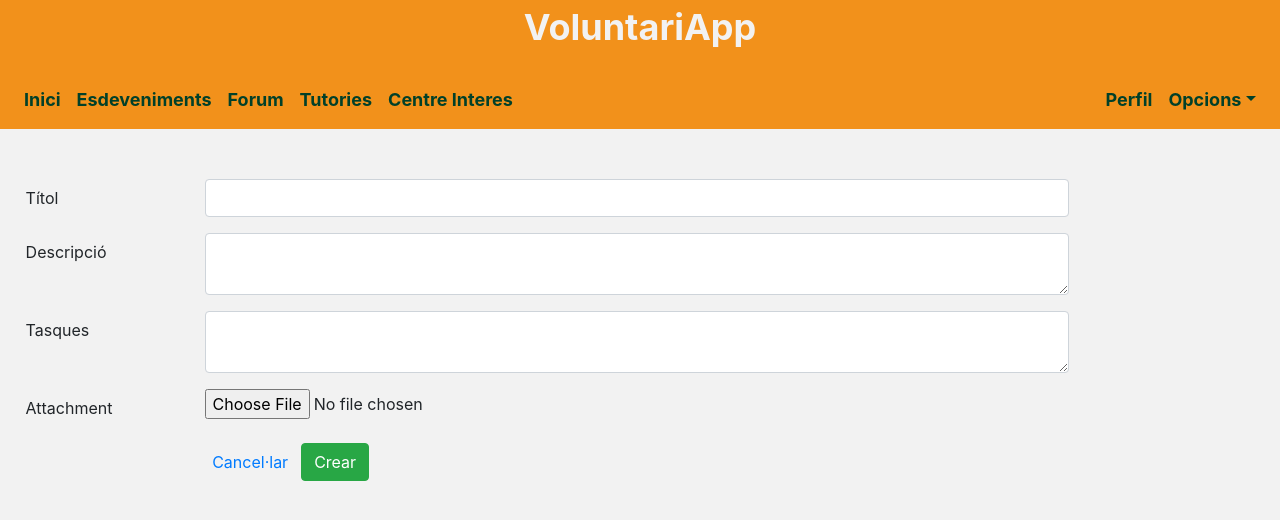
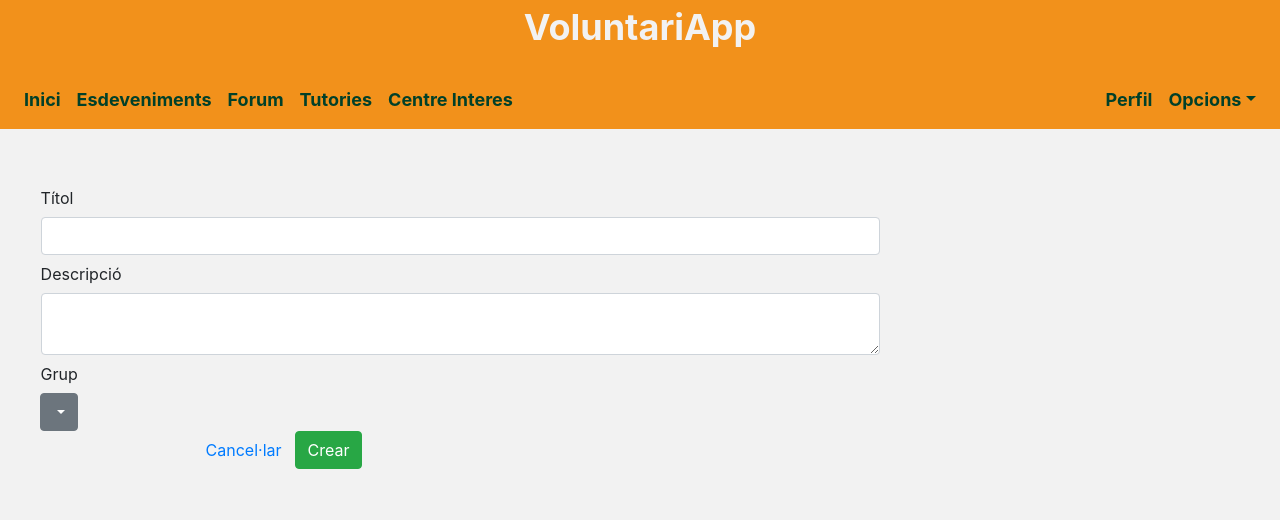
Before and after one commit to ElenaIzquierdo/VoluntariApp_Web, a React (Create React App) app: page /createForumTheme in a window 1280 px wide. Shown: the top 520 px of the page. Built offline with nearby package versions, Linux system fonts and the light colour scheme.

Commit message:
add create forum topic working

```diff
--- /dev/null
+++ b/src/actions/createForumTopicActions.js
@@ -0,0 +1,24 @@
+
+import {request} from "../request";
+
+export const changeCreateTopicFormProperty=(propertyName, value) =>{
+    return {
+        type:'CHANGE_PROPERTY_CREATE_TOPIC',
+        data:{
+            propertyName,
+            value
+        }
+    }
+};
+
+export const createForumTopic=(topicInfo) =>{
+    return () => {
+        request('/forum', 'POST', topicInfo);
+    }
+}
+
+export const changeDropDown=() =>{
+    return {
+        type:'CHANGE_DROPDOWN'
+    }
+}
--- a/src/actions/forumActions.js
+++ b/src/actions/forumActions.js
@@ -8,7 +8,7 @@ export const fetchClosedForumTopics = (order) => {
     return (dispatch) => {
         dispatch(requestForumTopics());
         const baseUrl = 'http://165.22.76.147:8080/voluntariapp/forum?status=closed';
-        if(order != ""){
+        if(order !== ""){
             const url1 = '&sort='+order
             fetch(baseUrl+url1, {
                 method: 'GET',
@@ -56,7 +56,7 @@ export const fetchOpenedForumTopics = (order) => {
     return (dispatch) => {
         dispatch(requestForumTopics());
         const baseUrl = 'http://165.22.76.147:8080/voluntariapp/forum?status=open';
-        if(order != ""){
+        if(order !== ""){
             const url1 = '&sort='+order
             fetch(baseUrl+url1, {
                 method: 'GET',
--- a/src/pages/createForumTheme.jsx
+++ b/src/pages/createForumTheme.jsx
@@ -1,64 +1,104 @@
 import React from "react";
 import Base from "../components/base";
-import {Button, Col, Form, FormGroup, Label, Input, Row} from 'reactstrap';
-import {Link} from "react-router-dom";
+import {Button, Col, Label, Input, Row,
+        InputGroupButtonDropdown, DropdownToggle, DropdownMenu, DropdownItem} from 'reactstrap';
+import {Link, Redirect} from "react-router-dom";
+
+
+import {changeCreateTopicFormProperty, createForumTopic, changeDropDown} from "../actions/createForumTopicActions";
+import connect from "react-redux/es/connect/connect";
 
 class CreateForumTheme extends React.Component {
+    constructor(props){
+        super(props)
+    }
+    onPressAccept(){
+        if(this.props.title !== "" && this.props.description !== "" && this.props.group !== ""){
+            const topicInfo = {
+                title: this.props.title,
+                group: this.props.group,
+                description: this.props.description
+            };
+            this.props.createForumTopic(topicInfo)
+            this.renderRedirect()
+        }
+    }
+
+    renderRedirect = () => {
+        return <Redirect to='/forum' />
+      }
+
+    selectDropDownOption(dropdownOption){
+        this.props.changeCreateTopicFormProperty("group",dropdownOption)
+    }
+
     render(){
         return(
             <div>
                 <Base/>
                 <div className="view2Style">
-                    <Form>
                     <Row form style={{marginTop:"3%"}}>
                         <Col md={10}>
-
-                                <FormGroup row>
                                     <Label for="title" sm={2}>Títol</Label>
                                     <Col sm={10}>
-                                        <Input name="title" id="title" required defaultValue={this.props.title}
-                                               onChange={this.handleChange}/>
+                                        <Input name="title" id="title" required value={this.props.title}
+                                               onChange={(event)=>this.props.changeCreateTopicFormProperty("title",event.target.value)}/>
                                     </Col>
-                                </FormGroup>
-                                <FormGroup row>
                                     <Label for="description" sm={2}>Descripció</Label>
                                     <Col sm={10}>
                                         <Input type="textarea" name="description" id="description"
-                                               defaultValue={this.props.description}
-                                               onChange={this.handleChange}/>
+                                               value={this.props.description}
+                                               onChange={(event)=>this.props.changeCreateTopicFormProperty("description",event.target.value)}/>
                                     </Col>
-                                </FormGroup>
-                                <FormGroup row>
-                                    <Label for="description" sm={2}>Tasques</Label>
+                                    <Label for="description" sm={2}>Grup</Label>
                                     <Col sm={10}>
-                                        <Input type="textarea" name="description" id="description"
-                                               defaultValue={this.props.description}
-                                               onChange={this.handleChange}/>
+                                        <InputGroupButtonDropdown color="#F2911B" addonType="append" isOpen={this.props.dropdownOpen} toggle={()=>this.props.changeDropDown()}>
+                                            <DropdownToggle caret value={this.props.group}>
+                                            </DropdownToggle>
+                                            <DropdownMenu>
+                                                <DropdownItem onClick={this.selectDropDownOption.bind(this,this.props.group_choices[0])}>{this.props.group_choices[0]}</DropdownItem>
+                                                <DropdownItem onClick={this.selectDropDownOption.bind(this,this.props.group_choices[1])}>{this.props.group_choices[1]}</DropdownItem>
+                                                <DropdownItem onClick={this.selectDropDownOption.bind(this,this.props.group_choices[2])}>{this.props.group_choices[2]}</DropdownItem>
+                                                <DropdownItem onClick={this.selectDropDownOption.bind(this,this.props.group_choices[3])}>{this.props.group_choices[3]}</DropdownItem>
+                                                <DropdownItem onClick={this.selectDropDownOption.bind(this,this.props.group_choices[4])}>{this.props.group_choices[4]}</DropdownItem>
+                                            </DropdownMenu>
+                                            <p style={{marginLeft:"1%"}}>{this.props.group}</p>
+                                        </InputGroupButtonDropdown>
+
                                     </Col>
-                                </FormGroup>
-                                <FormGroup row>
-                                    <Label for="exampleFile" sm={2}>Attachment</Label>
-                                    <Col sm={10}>
-                                        <Input type="file" name="attachment" id="exampleFile" onChange={this.handleChange}/>
-                                    </Col>
-                                </FormGroup>
 
-                                <FormGroup check row>
                                     <Row style={{marginLeft:"16%"}}>
                                         <Button color="link">
-                                            <Link style={{ textDecoration: 'none' }} to={"/"}>Cancel·lar</Link>
+                                            <Link style={{ textDecoration: 'none' }} to={"/forum"}>Cancel·lar</Link>
                                         </Button>
-                                        <Button color="success" type="submit">Crear</Button>
+                                        <Button color="success" onClick={this.onPressAccept.bind(this)}>Crear</Button>
                                     </Row>
-                                </FormGroup>
 
                         </Col>
                     </Row>
-                    </Form>
                 </div>
             </div>
         )
     }
 }
 
-export default CreateForumTheme;
+const mapStateToProps = (state) => {
+    return {
+        title: state.createForumTopicReducer.title,
+        description: state.createForumTopicReducer.description,
+        group: state.createForumTopicReducer.group,
+        group_choices: state.createForumTopicReducer.group_choices,
+        dropdownOpen: state.createForumTopicReducer.dropdownOpen
+    }
+
+};
+
+const  mapDispatchToProps = (dispatch)=>{
+    return {
+        changeCreateTopicFormProperty : (propertyName, value) => dispatch(changeCreateTopicFormProperty(propertyName, value)),
+        createForumTopic: (topicInfo) => dispatch(createForumTopic(topicInfo)),
+        changeDropDown: () => dispatch(changeDropDown())
+    }
+};
+
+export default connect(mapStateToProps,mapDispatchToProps)(CreateForumTheme)
--- /dev/null
+++ b/src/reducers/createForumTopicReducer.js
@@ -0,0 +1,22 @@
+const INITIAL_STATE ={
+    title: "",
+    description: "",
+    group: "",
+    group_choices: ["Casalet", "Petits", "Mitjans", "Grans", "Adolescents"],
+    dropdownOpen: false
+};
+
+const createForumTopicReducer = (state = INITIAL_STATE,action) => {
+    switch(action.type) {
+        case 'CHANGE_PROPERTY_CREATE_TOPIC':
+            let result = {...state}
+            result[action.data.propertyName]=action.data.value
+            return result;
+        case 'CHANGE_DROPDOWN':
+            return {...state, dropdownOpen: !state.dropdownOpen}
+
+        default: return state
+    }
+};
+
+export {createForumTopicReducer}
--- /dev/null
+++ b/src/request.js
@@ -0,0 +1,27 @@
+const baseUrl = "http://165.22.76.147:8080/voluntariapp";
+export const request = async (path = "", method = "GET", body) => {
+    return new Promise((res, rej) => {
+        let headers = {
+        Accept: 'application/json',
+        'Content-Type': 'application/json',
+        };
+        const finalPath = baseUrl + path;
+        const bodyString = JSON.stringify(body);
+        console.log(`Sending ${method} to ${finalPath} with ${bodyString}.`);
+        fetch(finalPath, {
+            method,
+            headers,
+            body: bodyString
+        }).then(response => {
+            if (response.ok) {
+                return res(response)
+            } else {
+                rej(new Error('Server responded with ' + response.code))
+            }
+        }).catch(err => {
+            rej(err)
+        })
+
+    })
+
+}
--- a/src/store.js
+++ b/src/store.js
@@ -6,6 +6,7 @@ import {forumReducer} from "./reducers/forumReducer";
 import {viewforumthemeReducer} from "./reducers/viewforumthemeReducer"
 import {tutoriesReducer} from "./reducers/tutoriesReducer";
 import {centreInteresReducer} from "./reducers/centreInteresReducer";
+import { createForumTopicReducer } from './reducers/createForumTopicReducer';
 
 const rootReducer = combineReducers({
     homeReducer: homeReducer,
@@ -13,7 +14,8 @@ const rootReducer = combineReducers({
     forumReducer: forumReducer,
     viewforumReducer: viewforumthemeReducer,
     tutoriesReducer: tutoriesReducer,
-    centreInteresReducer: centreInteresReducer
+    centreInteresReducer: centreInteresReducer,
+    createForumTopicReducer: createForumTopicReducer
 });
 
 const store= createStore(
```
